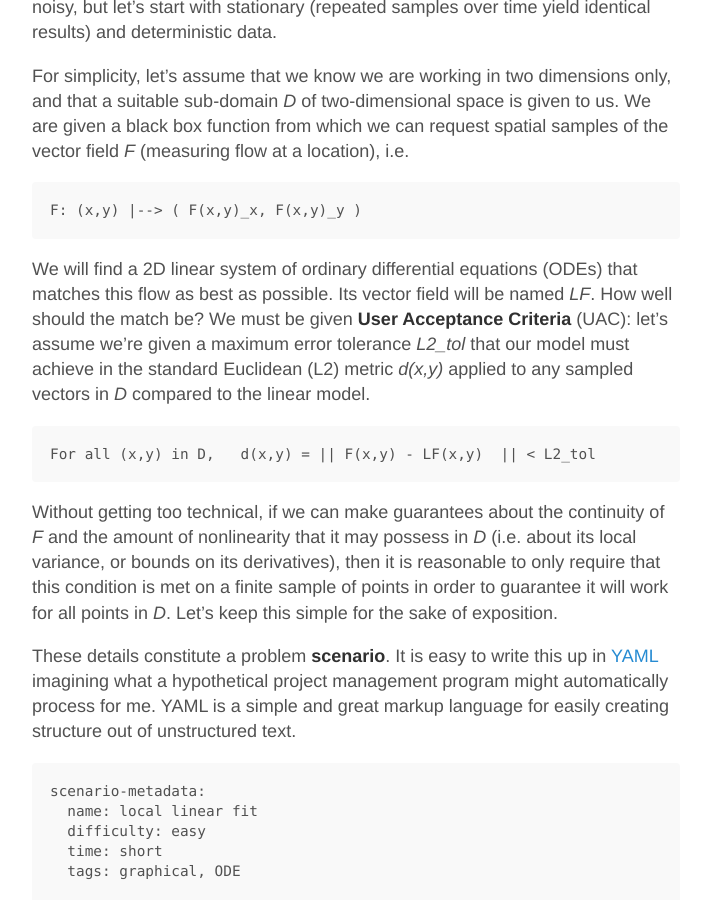
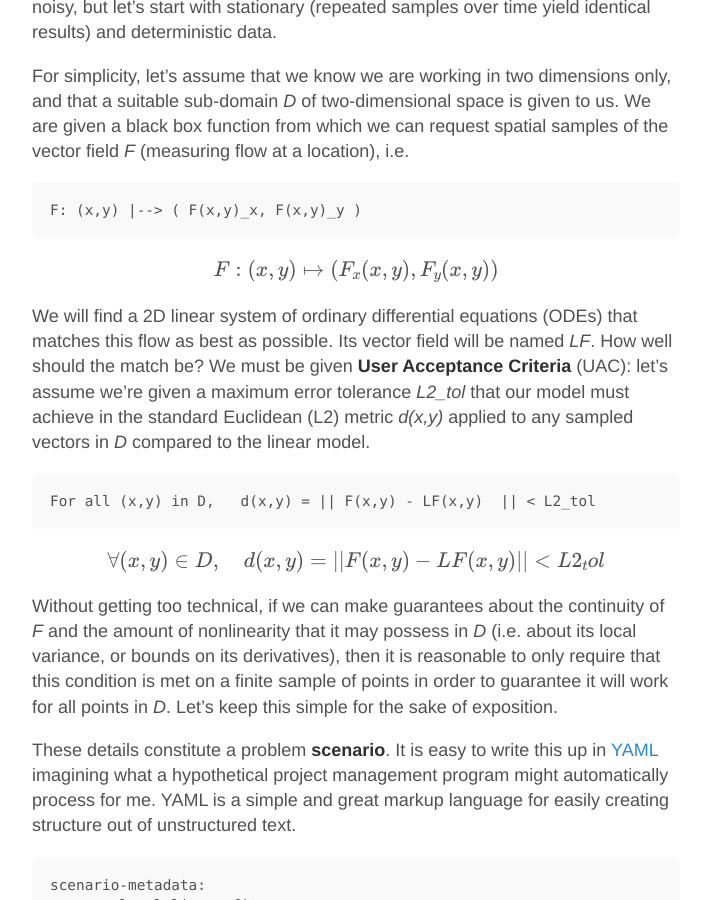
Before and after one commit to robclewley/robclewley.github.io, a Jekyll site: the page built from _posts/2015-04-06-capturing-the-provenance-of-model-prototyping-and-development.md, in a window 1280 px wide and 900 px high, scrolled down 3024 px. Shown: the whole window, without its empty margins (284-986 px from the left). Built offline with Jekyll 4.4.1, drawn with Linux system fonts in a browser that asks for light colours; Markdown is read by kramdown in place of the engine named in the settings; formulas are drawn with MathJax 3; comment, search, counter and statistics services are not loaded.

Commit message:
Test out MathJax version of equations

```diff
--- a/_posts/2015-04-06-capturing-the-provenance-of-model-prototyping-and-development.md
+++ b/_posts/2015-04-06-capturing-the-provenance-of-model-prototyping-and-development.md
@@ -159,6 +159,10 @@ a location), i.e.
 F: (x,y) |--> ( F(x,y)_x, F(x,y)_y )
 ~~~
 
+\\[
+F: (x,y) \mapsto \left( F_x(x,y), F_y(x,y) \right)
+\\]
+
 We will find a 2D linear system of ordinary differential equations
 (ODEs) that matches this flow as best as possible. Its vector field
 will be named *LF*. How well should the match be? We must
@@ -170,6 +174,10 @@ model.
 ~~~
 For all (x,y) in D,   d(x,y) = || F(x,y) - LF(x,y)  || < L2_tol
 ~~~
+
+\\[
+\forall (x,y) \in D, \quad d(x,y) = || F(x,y) - LF(x,y) || < L2\_tol
+\\]
 
 Without getting too technical, if we can make guarantees about the
 continuity of *F* and the amount of nonlinearity that it may possess
```
